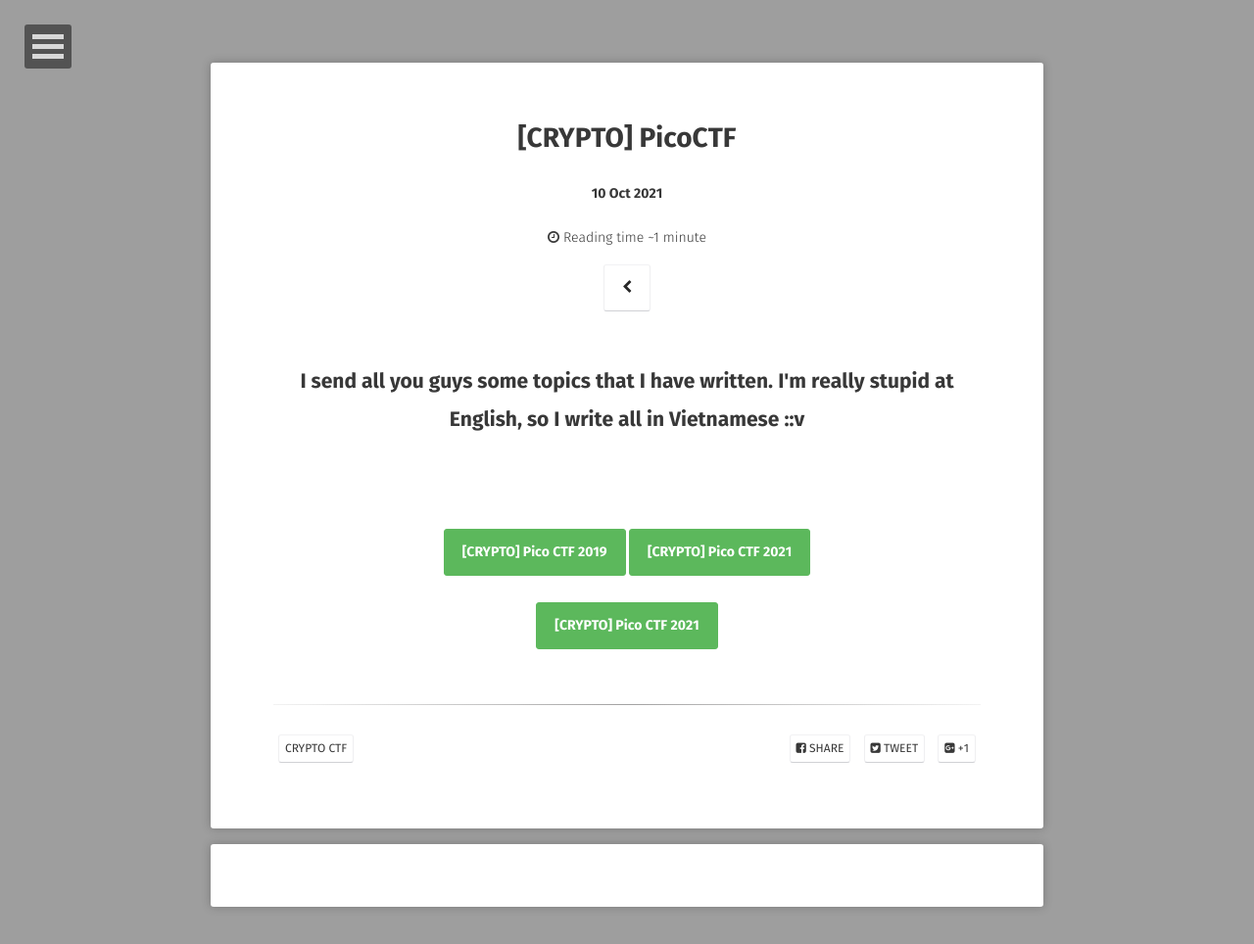
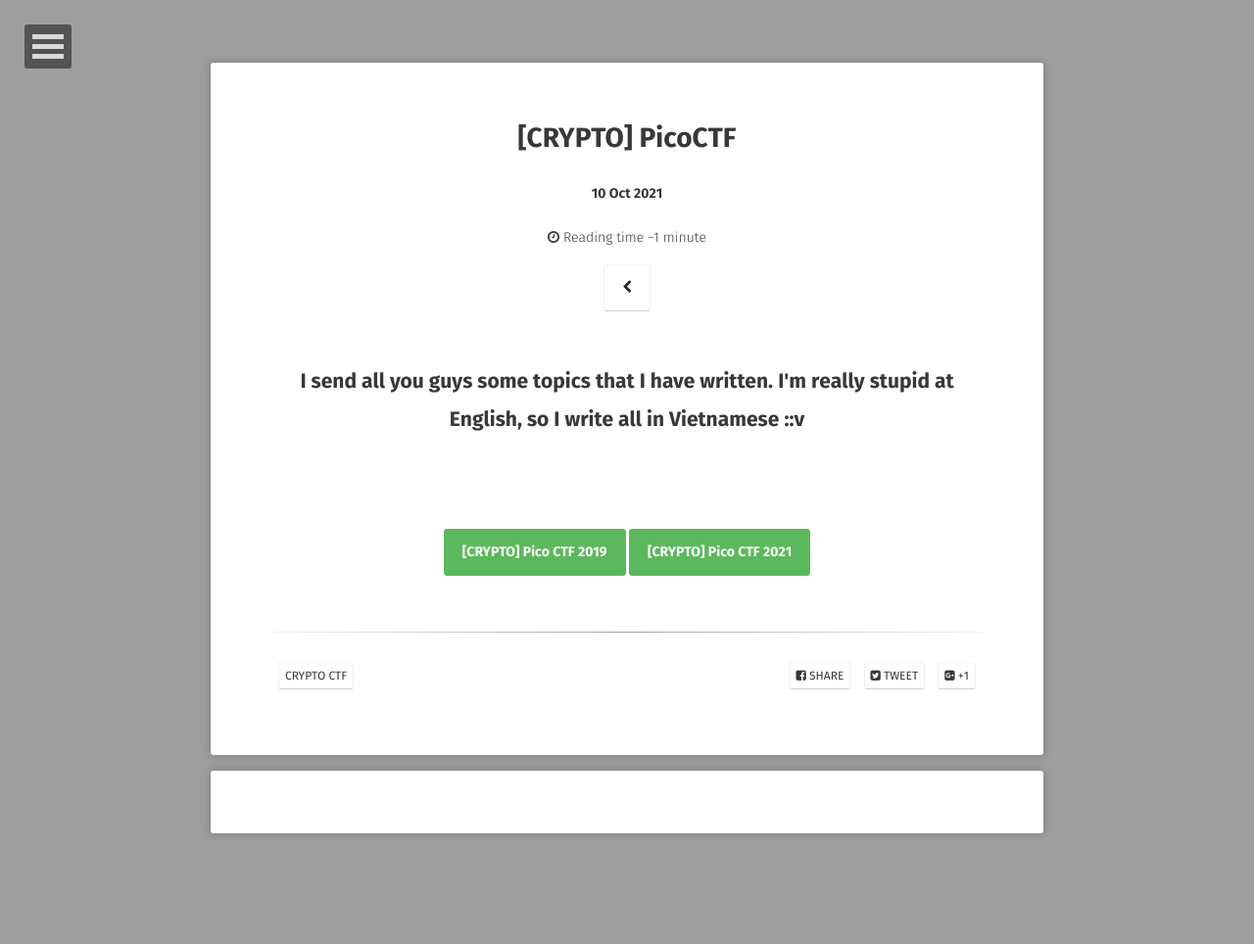
Before and after one commit to hieuhdh/deuteri, a Jekyll site: the page built from _posts/2021-11-15-[CRYPTO]-PicoCTF.md, in a window 1280 px wide. Shown: the whole page at 98% size. Built offline with Jekyll 4.4.1, drawn with Linux system fonts in a browser that asks for light colours; some web fonts are replaced; comment, search, counter and statistics services are not loaded.

Commit message:
fix something

```diff
--- a/_posts/2021-11-15-[CRYPTO]-PicoCTF.md
+++ b/_posts/2021-11-15-[CRYPTO]-PicoCTF.md
@@ -17,9 +17,3 @@
     <a href="https://hieuhdh.github.io/deuteri/CRYPTO-PicoCTF-2021/" class="btn btn-success">[CRYPTO] Pico CTF 2021</a>
   </h4>
 </div>
-
-<div align="center">
-  <h4>
-    <a href="https://hieuhdh.github.io/deuteri/CRYPTO-PicoCTF-2021/" class="btn btn-success">[CRYPTO] Pico CTF 2021</a>
-  </h4>
-</div>
```
Also changed, not shown: _posts/2021-10-10-[CRYPTO]-PicoCTF-2019.md (+1 -1 lines), _posts/2021-10-10-[CRYPTO]-PicoCTF-2021.md (+1 -1 lines).
